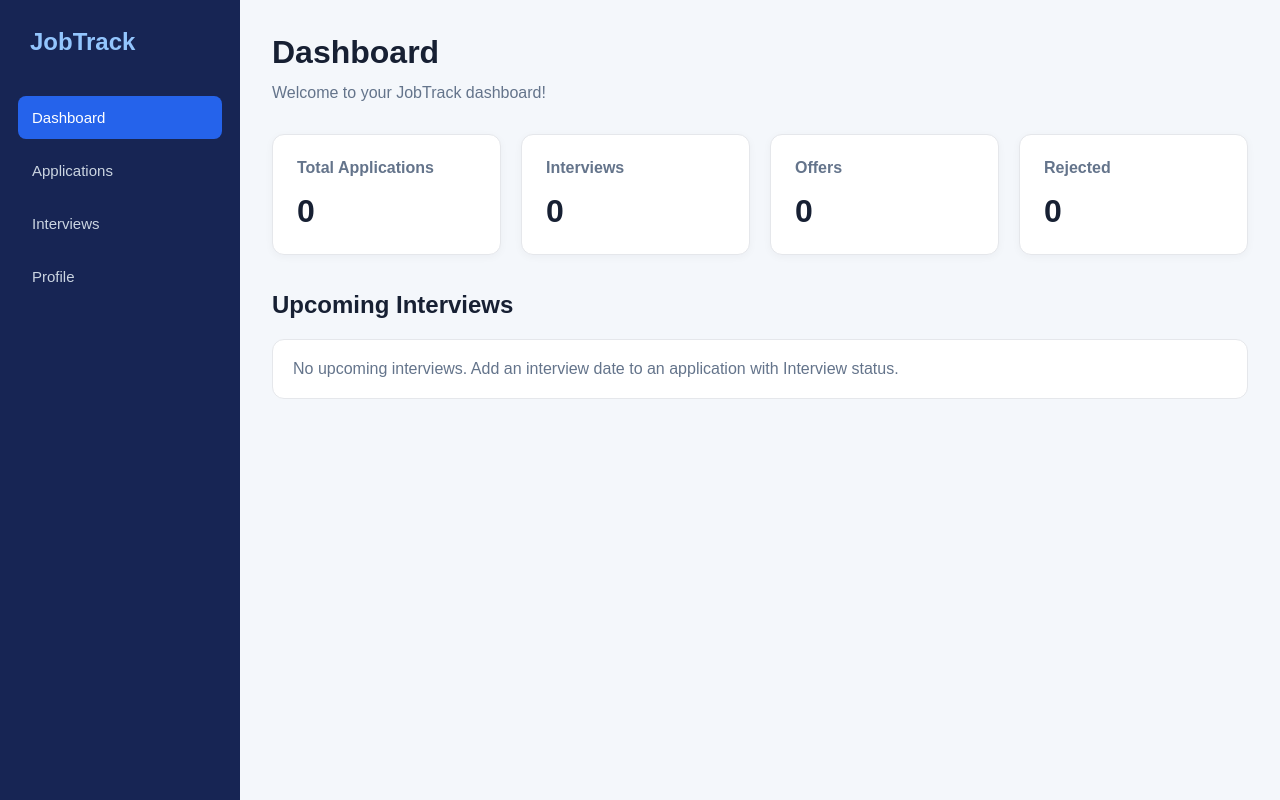
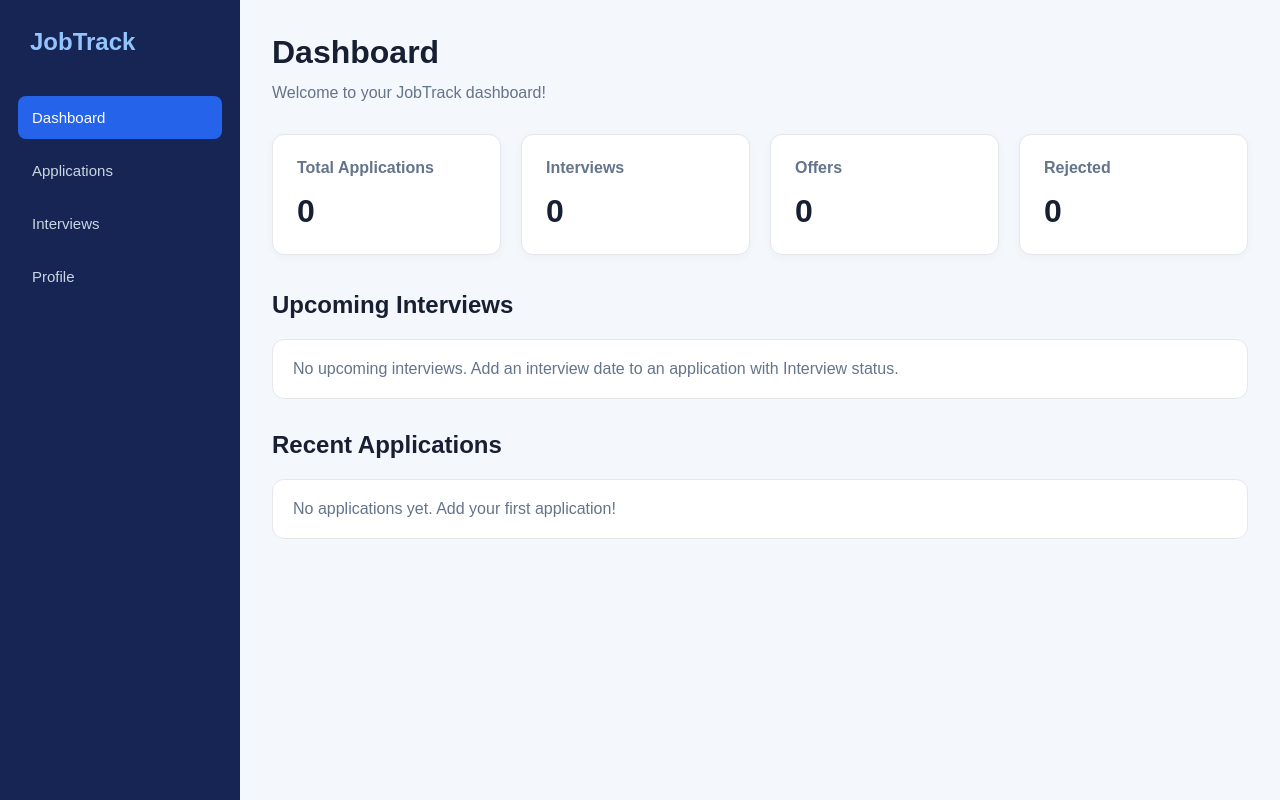
Before and after one commit to vaibhav200621/Job_Track, a React (Vite) app in the folder client/: page / in a window 1280 px wide. Built offline with nearby package versions, Linux system fonts and the light colour scheme.

Commit message:
feat: show recent applications on dashboard

```diff
--- a/client/src/App.css
+++ b/client/src/App.css
@@ -549,3 +549,42 @@ body {
 .empty-state p {
   color: #64748b;
 }
+
+
+.recent-applications {
+  margin-top: 32px;
+}
+
+.recent-application-card {
+  display: flex;
+  justify-content: space-between;
+  align-items: center;
+  gap: 16px;
+  padding: 18px 20px;
+  background: white;
+  border: 1px solid #e2e8f0;
+  border-radius: 12px;
+}
+
+.recent-application-card h3 {
+  margin: 0 0 6px;
+}
+
+.recent-application-card p {
+  margin: 0 0 8px;
+  color: #64748b;
+}
+
+.recent-application-card span {
+  font-size: 13px;
+  color: #64748b;
+}
+
+.recent-application-status {
+  padding: 6px 12px;
+  border-radius: 20px;
+  background: #f1f5f9;
+  color: #334155 !important;
+  font-weight: 600;
+  white-space: nowrap;
+}
--- a/client/src/App.jsx
+++ b/client/src/App.jsx
@@ -67,6 +67,13 @@ function Dashboard({ applications }) {
       a.interviewDate.localeCompare(b.interviewDate)
     );
 
+  const recentApplications = [...applications]
+    .sort(
+      (a, b) =>
+        new Date(b.appliedDate) - new Date(a.appliedDate)
+    )
+    .slice(0, 5);
+
   return (
     <div className="page-content">
       <h1>Dashboard</h1>
@@ -125,6 +132,38 @@ function Dashboard({ applications }) {
           </div>
         )}
       </section>
+
+      <section className="recent-applications">
+        <h2>Recent Applications</h2>
+
+        {recentApplications.length === 0 ? (
+          <p className="empty-message">
+            No applications yet. Add your first application!
+          </p>
+        ) : (
+          <div className="applications-list">
+            {recentApplications.map((application) => (
+              <div
+                className="recent-application-card"
+                key={application.id}
+              >
+                <div>
+                  <h3>{application.company}</h3>
+                  <p>{application.role}</p>
+                  <span>
+                    Applied:{" "}
+                    {application.appliedDate || "Date not available"}
+                  </span>
+                </div>
+
+                <span className="recent-application-status">
+                  {application.status}
+                </span>
+              </div>
+            ))}
+          </div>
+        )}
+      </section>
     </div>
   );
 }
```
